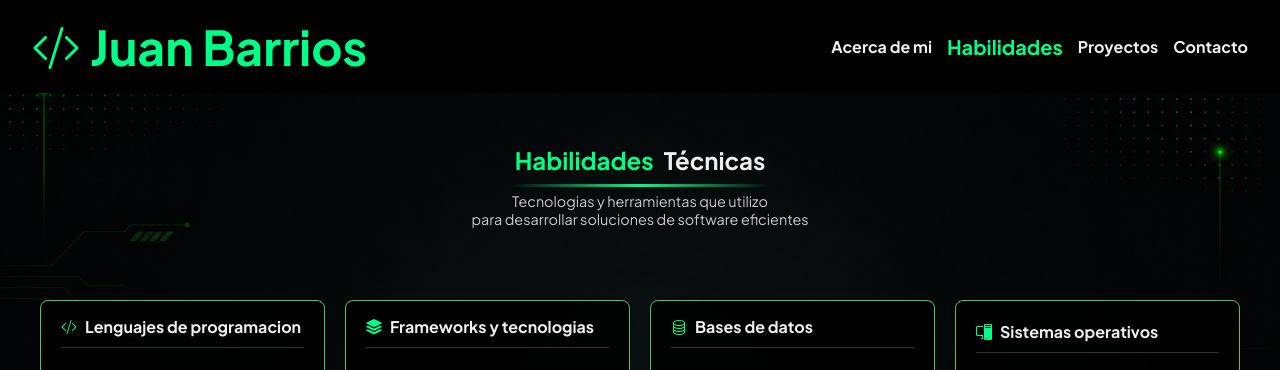
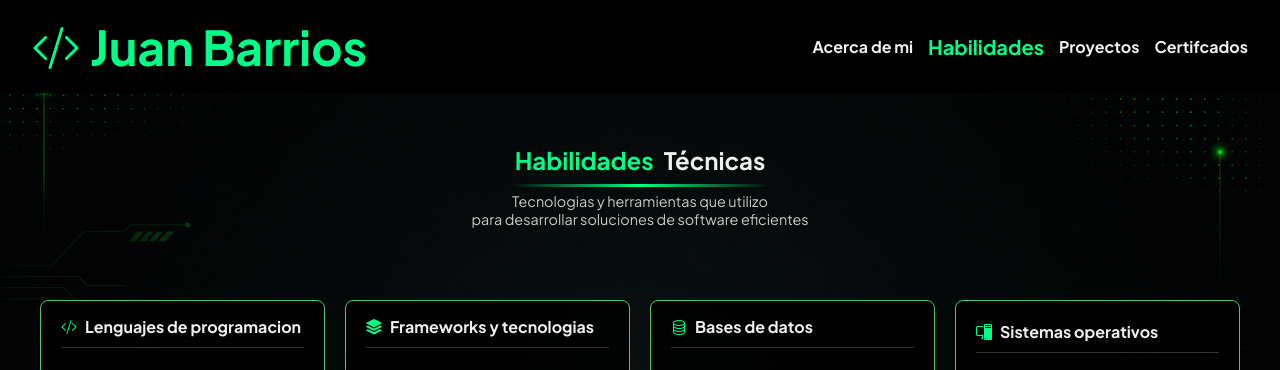
Before and after one commit to JuanBarriosS/MyPortafolio_, a plain HTML site: page habilidades.html in a window 1280 px wide. Shown: the top 370 px of the page. Drawn offline with nearby package versions, Linux system fonts and the light colour scheme.

Commit message:
Replace 'Contacto' link with 'Certificados' link

```diff
--- a/habilidades.html
+++ b/habilidades.html
@@ -22,7 +22,7 @@
                 <li class="nav-list-li"><a class="nav-link-a" href="index.html">Acerca de mi</a></li>
                 <li class="nav-list-li"><a class="nav-link-a-habilidades" href="/habilidades.html">Habilidades</a></li>
                 <li class="nav-list-li"><a class="nav-link-a" href="#proyectos">Proyectos</a></li>
-                <li class="nav-list-li"><a class="nav-link-a" href="#contacto">Contacto</a></li>
+                <li class="nav-list-li"><a class="nav-link-a" href="certificados.html">Certifcados</a></li>
             </ul>
         </nav>
     </header>
```
